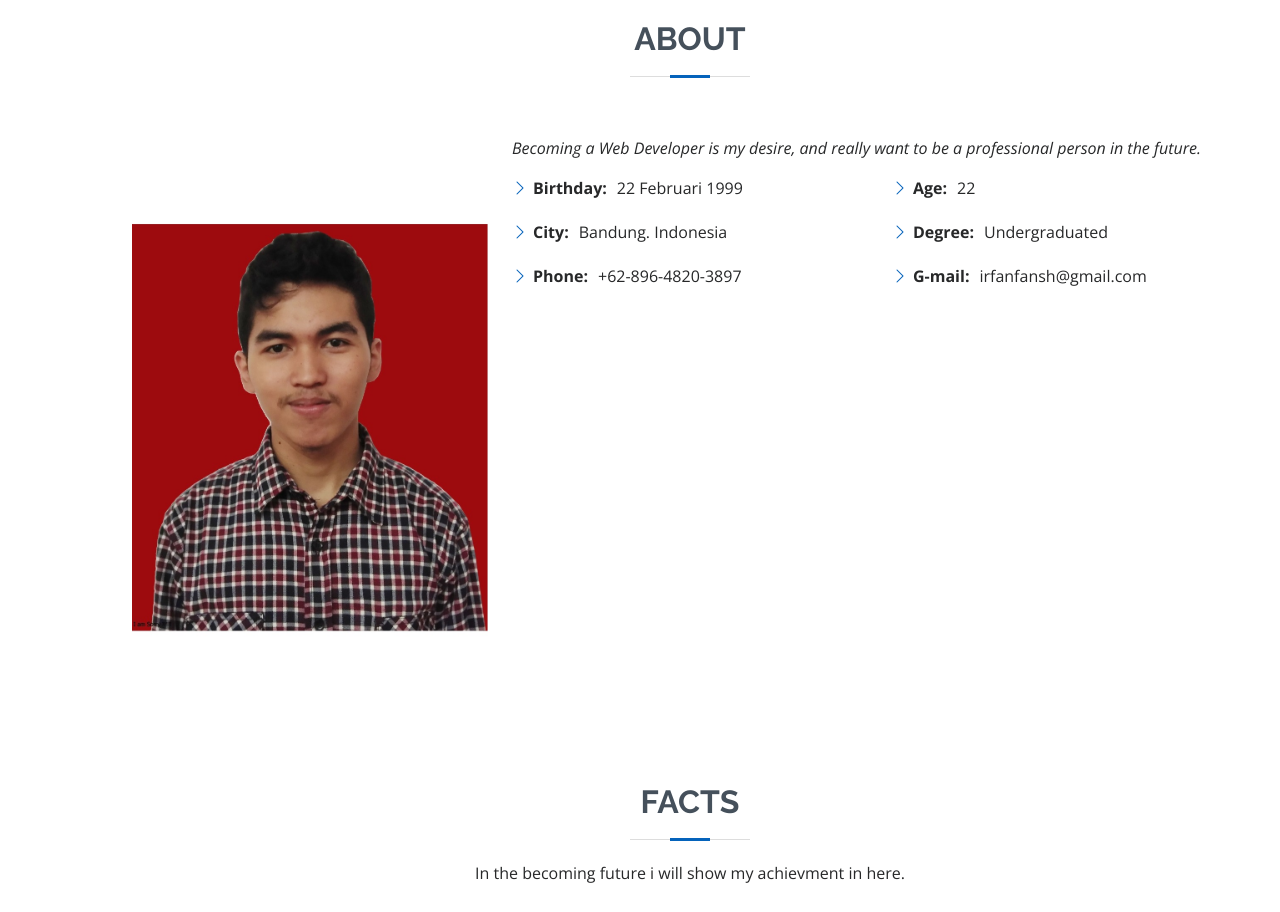
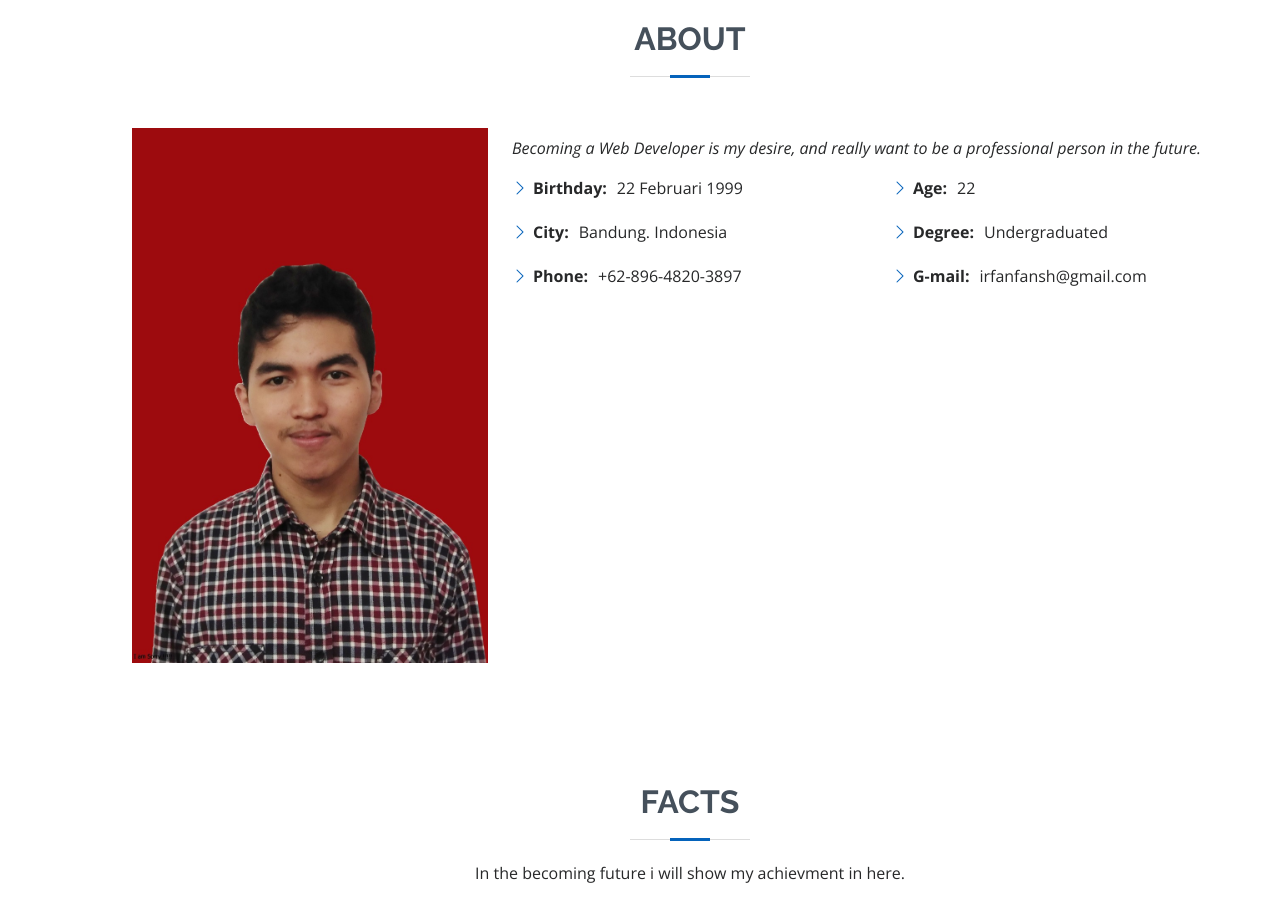
Before and after one commit to irfanfansh/aflahirfan.github.io, a plain HTML site: page index.html in a window 1280 px wide. Shown: the part 840-1752 px from the top of the page. Drawn offline with nearby package versions, Linux system fonts and the light colour scheme.

Commit message:
Update index.html

```diff
--- a/index.html
+++ b/index.html
@@ -72,7 +72,7 @@
 
         <div class="row">
           <div class="col-lg-4">
-            <img src="assets/img/Tama.jpg" class="img-fluid" alt="">
+            <img src="assets/img/Tama.jfif" class="img-fluid" alt="">
           </div>
           <div class="col-lg-8 pt-4 pt-lg-0 content">
             <h3></h3>
```
